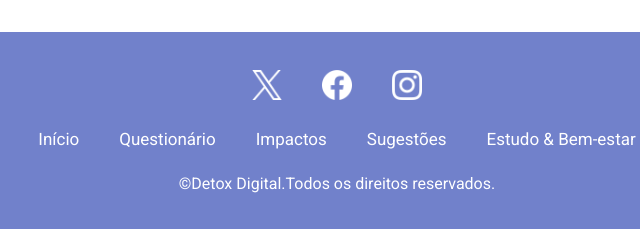
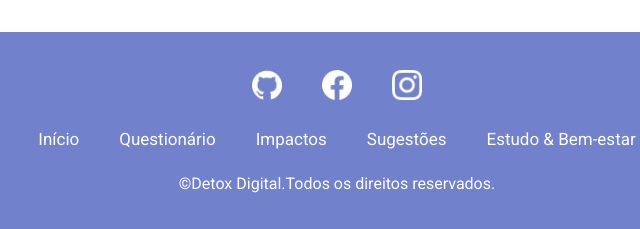
Before and after one commit to RAFAGAMEPLAYS/site-de-telas-finalizado, a plain HTML site: page complementar2.html in a window 1280 px wide. Shown: the part 1814-2043 px from the top of the page, 303-943 px from the left. Drawn offline with Linux system fonts and the light colour scheme.

Commit message:
Update complementar2.html

```diff
--- a/complementar2.html
+++ b/complementar2.html
@@ -115,7 +115,7 @@ menuToggle.addEventListener('click', () => {
    <footer style="margin-top: 150px;">
         <div class="redes">
         <a href="#">
-            <img style="width: 30px;" src="img/twitter.png" alt="">
+            <img style="width: 30px;" src="img/github.png" alt="">
         </a>
         <a href="#">
             <img style="width: 30px;" src="img/facebook.png" alt="">
@@ -136,4 +136,5 @@ menuToggle.addEventListener('click', () => {
 
     <script src="js/munu.js"></script>
 </body>
+
 </html>
```
